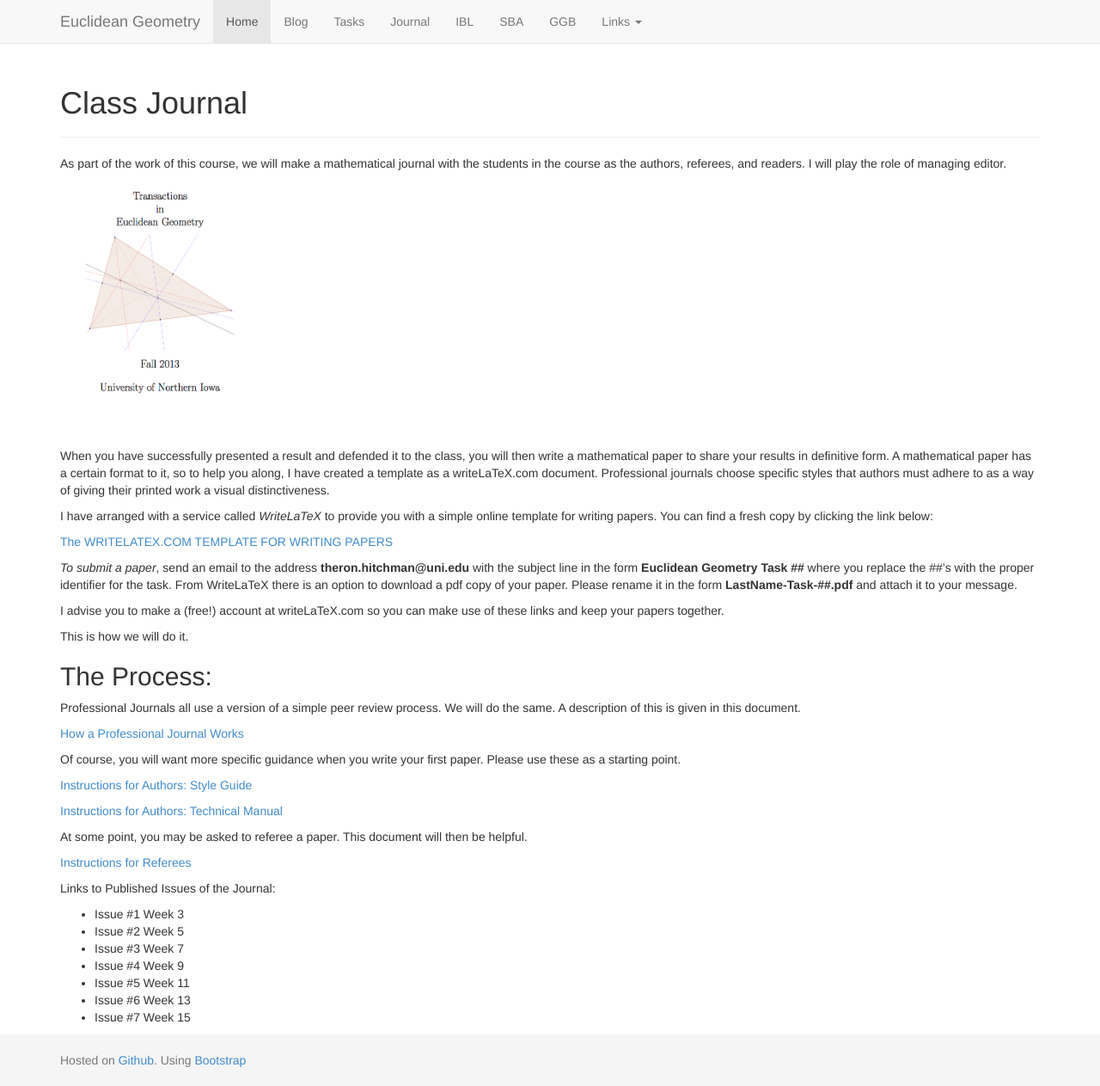
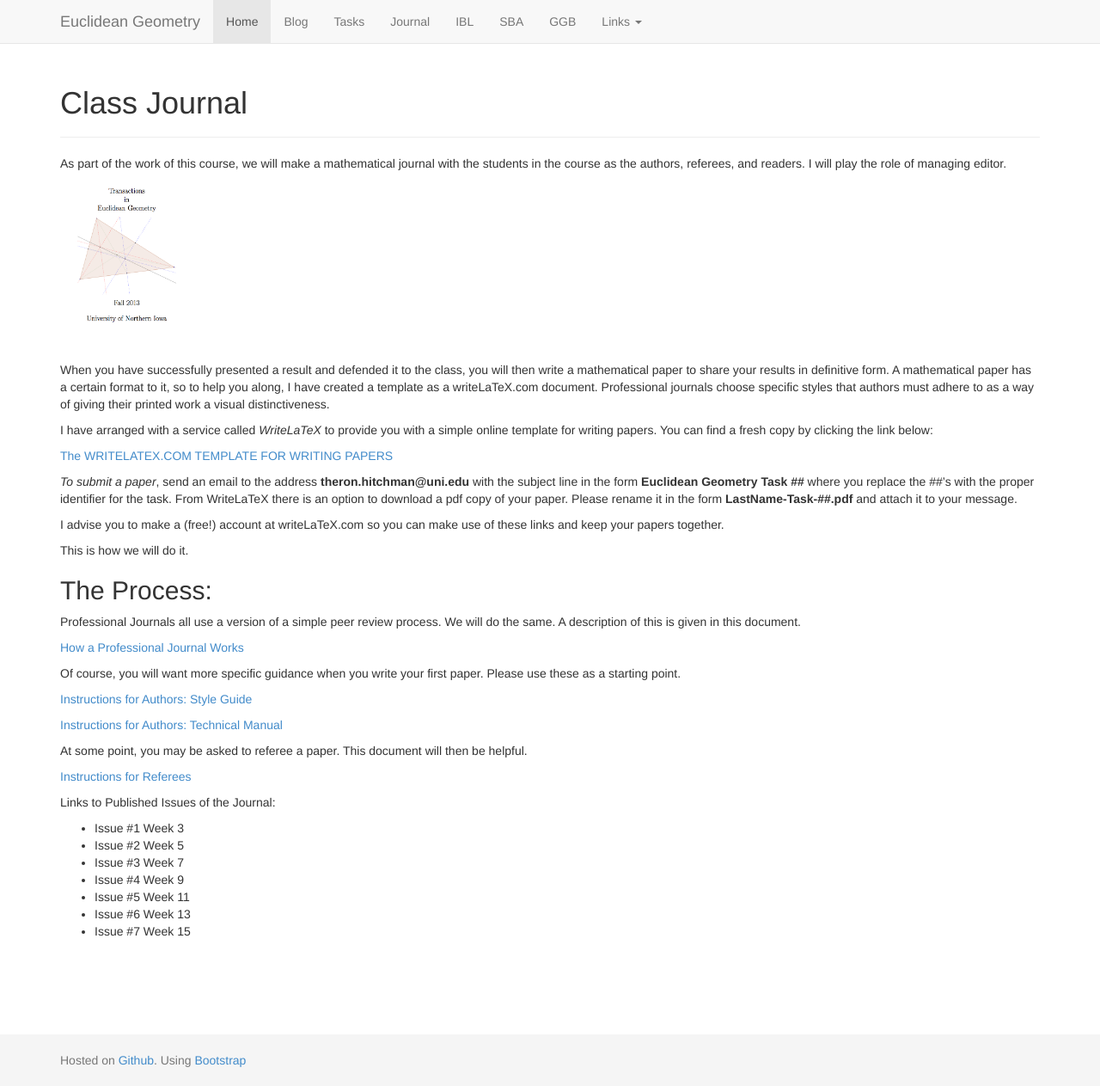
Before and after one commit to theronhitchman/euclidean-geometry, a Jekyll site: the page built from journal/index.md, in a window 1280 px wide and 1263 px high. Shown: the whole window at 86% size. Built offline with Jekyll 4.4.1, drawn with Linux system fonts in a browser that asks for light colours; nearby versions of some CDN libraries.

```diff
--- a/journal/index.md
+++ b/journal/index.md
@@ -8,7 +8,7 @@
 the students in the course as the authors, referees, and readers. I will play
 the role of managing editor.
 
-<img src="{{ site.url }}/images/teg_cover1.png" height="300">
+<img src="{{ site.url }}/images/teg_cover1.png" height="200" style="align:center;">
 
 When you have successfully presented a result and defended it to the class,
 you will then write a mathematical paper to share your results in definitive
```
